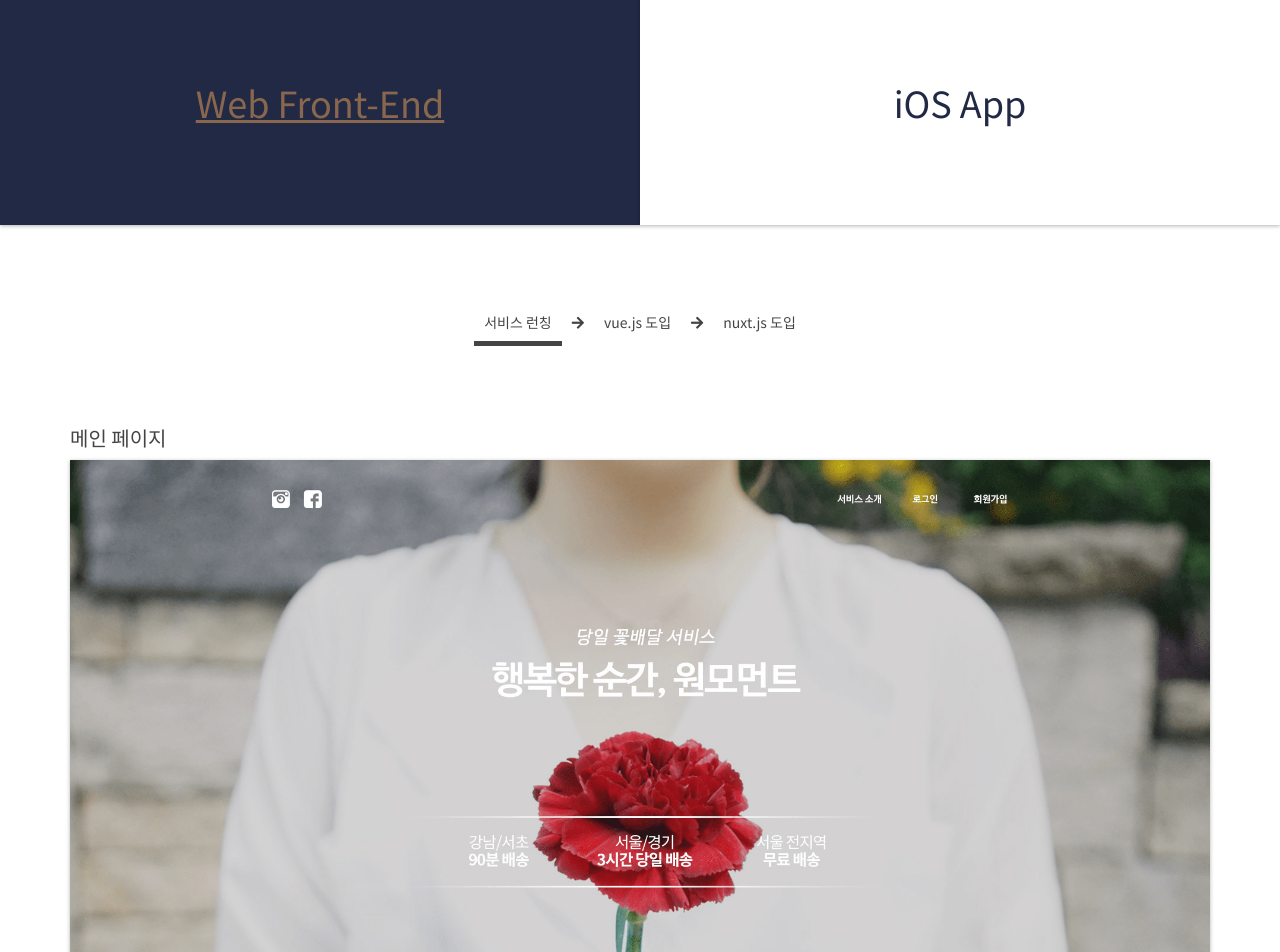
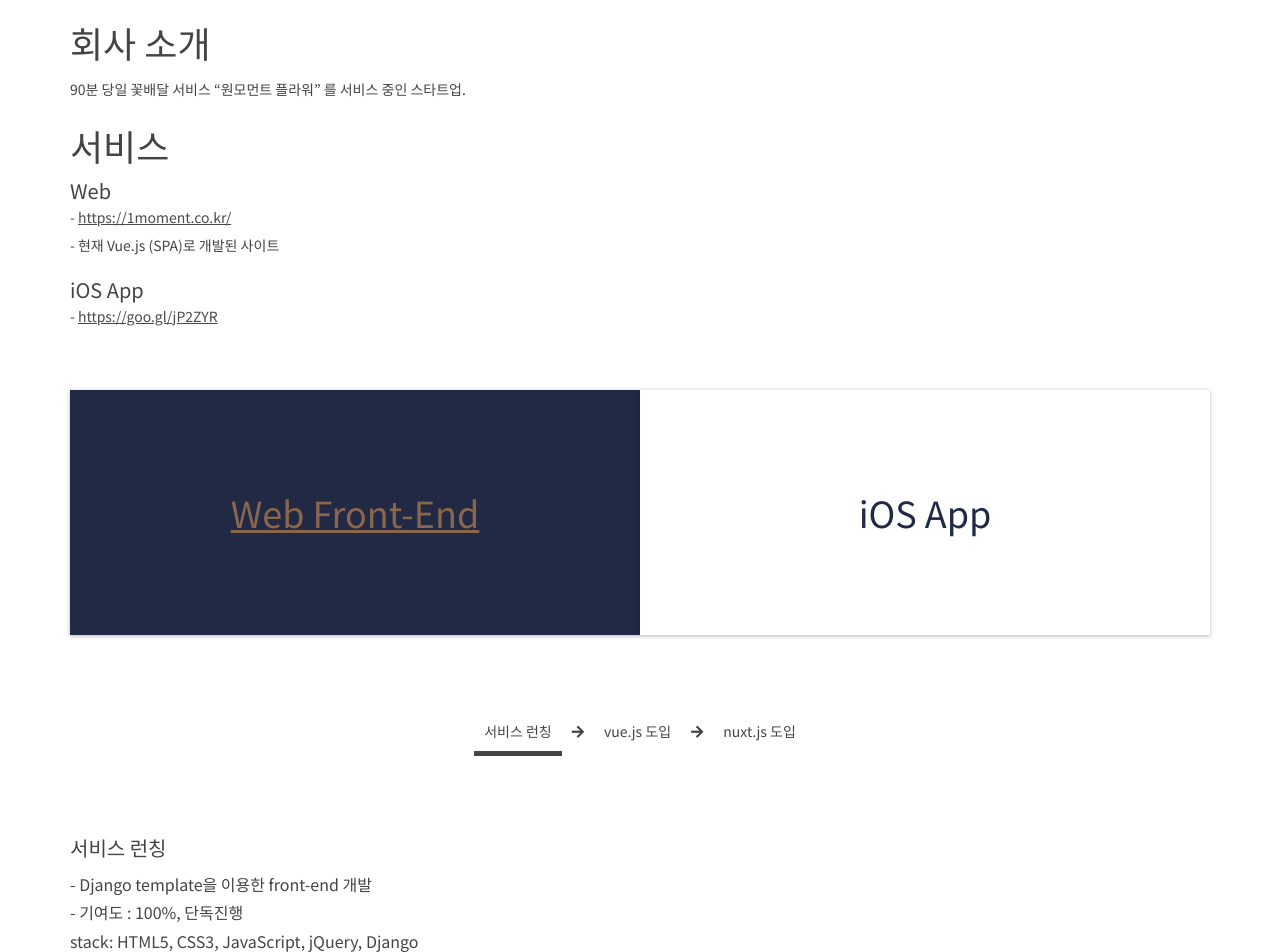
Before and after one commit to KimWooHyun/portfolio, a Nuxt app: page /work/onemoment in a window 1280 px wide. Shown: the part 660-1612 px from the top of the page. Built offline with nearby package versions, Linux system fonts and the light colour scheme.

Commit message:
Fix contents

```diff
--- a/components/index/WorkCard.vue
+++ b/components/index/WorkCard.vue
@@ -1,6 +1,7 @@
 <template>
   <figure class="flex flex-ai-center flex-jc-center" :style="cardStyle" @click="clickCard()">
-    <img :src="require('~/assets' + logoImg)" :class="imgResponsive ? 'img-responsive' : ''"/>
+    <p v-if="logoImg === 'ateamventures'">ATEAM VENTURES</p>
+    <img :src="require('~/assets' + logoImg)" :class="imgResponsive ? 'img-responsive' : ''" v-else/>
   </figure>
 </template>
 
@@ -51,6 +52,11 @@ figure:hover {
   transform: scale(1.05);
   transition: transform 0.35s;
 }
+p {
+  color: #ffffff;
+  text-align: center;
+  font-size: 4rem;
+}
 
 @media only screen and ( min-width : 768px ){
 }
--- a/pages/index.vue
+++ b/pages/index.vue
@@ -63,9 +63,9 @@ export default {
           link: 'onemoment'
         },
         {
-          img: '/image/companyLogo/logo-se.png',
+          img: 'ateamventures',
           imgResponsive: true,
-          style: { 'background-color': '#2fc1b6' },
+          style: { 'background-color': '#02c1f7' },
           link: 'ateamventures'
         }
       ],
--- a/pages/work/ateamventures/index.vue
+++ b/pages/work/ateamventures/index.vue
@@ -1,11 +1,42 @@
 <template>
   <section>
     <section class="flex flex-jc-center flex-ai-center section-main">
-      <div class="col-m-10 col-p-4">
-        <img src="~assets/image/companyLogo/logo-se.png" class="img-responsive"/>
+      <div class="col-m-12 col-p-12">
+        <h1>ATEAM VENTURES</h1>
+      </div>
+    </section>
+    <section class="container section-info">
+      <div class="col-m-12 col-p-12">
+        <h1>회사 소개</h1>
+        <p>3D Printer 공유 플랫폼 사이트 “ShapEngine” 을 서비스 중인 스타트업.</p>
+      </div>
+      <div class="col-m-12 col-p-12">
+        <h1>서비스</h1>
+        <h2>shapEngine</h2>
+        <p>- 3D Printer를 보유한 사람과 3D Modeling 도면을 보유한 사람을 매칭해 주는 중개 플랫폼</p>
+        <p>- <a href="https://shapengine.com/">https://shapengine.com/</a></p><br />
+        <h2>creatable labs</h2>
+        <p>- 자사 3D Printer 인 creatable 시리즈 판매 사이트</p>
+        <p>- <a href="https://creatablelabs.com/">https://creatablelabs.com/</a></p>
       </div>
     </section>
     <section class="container">
+      <div class="div-wrapper col-m-12 col-p-12">
+        <section class="flex flex-jc-center flex-ai-center section-se col-m-12 col-p-12">
+          <div class="col-m-10 col-p-4">
+            <img src="~assets/image/companyLogo/logo-se.png" class="img-responsive"/>
+          </div>
+        </section>
+        <h2 class="col-m-12 col-p-12">shapEngine 웹 서비스 제작</h2>
+        <div class="col-m-12 col-p-12 div-info">
+          <p>
+            - 3D Printer 를 보유 한 사람이 프린터를 등록 할 수 있는 프로세스 개발<br />
+            - Jinja2을 이용한 front-end 개발<br />
+            - 기여도 : 25%<br />
+            stack: Django, Jinja2, HTML5, CSS3, JavaScript
+          </p>
+        </div>
+      </div>
       <div class="div-wrapper col-m-12 col-p-12">
         <h2 class="col-m-12 col-p-12">주문하는 사람 프로세스</h2>
         <video width="100%" height="auto" controls>
@@ -34,14 +65,46 @@ export default {
 @import '~assets/css/color.less';
 
 .section-main {
+  height: 400px;
+  background-color: #02c1f7;
+  color: #ffffff;
+  text-align: center;
+  h1 {
+    font-size: 4rem;
+  }
+}
+
+.section-se {
+  height: 200px;
   background-color: #2fc1b6;
-  height: 400px;;
+  margin-bottom: 40px;
 }
 
 .div-wrapper {
-  margin: 60px 0px 60px 0px;
+  margin: 60px 0px 0px 0px;
   video {
     padding: 10px 0px;
+  }
+}
+
+.section-info {
+  padding-top: 40px;
+  h1 {
+    padding-bottom: 10px;
+  }
+  div {
+    margin-bottom: 20px;
+  }
+  p {
+    line-height: 2;
+  }
+}
+
+.div-info {
+  margin: 10px 0px 0px 0px;
+  p {
+    font-size: 16px;
+    line-height: 1.8;
   }
 }
 
--- a/pages/work/onemoment/index.vue
+++ b/pages/work/onemoment/index.vue
@@ -8,8 +8,22 @@
         </div>
       </div>
     </section>
-    <section class="section-main-tab">
-      <ul class="flex flex-wrap flex-jc-center ">
+    <section class="container section-info">
+      <div class="col-m-12 col-p-12">
+        <h1>회사 소개</h1>
+        <p>90분 당일 꽃배달 서비스 “원모먼트 플라워” 를 서비스 중인 스타트업.</p>
+      </div>
+      <div class="col-m-12 col-p-12">
+        <h1>서비스</h1>
+        <h2>Web</h2>
+        <p>- <a href="https://1moment.co.kr/">https://1moment.co.kr/</a></p>
+        <p>- 현재 Vue.js (SPA)로 개발된 사이트</p><br />
+        <h2>iOS App</h2>
+        <p>- <a href="https://goo.gl/jP2ZYR">https://goo.gl/jP2ZYR</a></p>
+      </div>
+    </section>
+    <section class="container section-main-tab">
+      <ul class="flex flex-wrap flex-jc-center col-m-12 col-p-12">
         <li :class="['col-m-6', 'col-p-6', activeMainTab === 'web' ? 'active' : '' ]" @click="clickMainTab('web')">
           <h1>Web Front-End</h1>
         </li>
@@ -34,6 +48,14 @@
         <section class="container">
           <section v-if="activeWebTab === 'django'">
             <div class="flex flex-wrap flex-jc-center">
+              <h2 class="col-m-12 col-p-12">서비스 런칭</h2>
+              <div class="col-m-12 col-p-12 div-info">
+                <p>
+                  - Django template을 이용한 front-end 개발<br/>
+                  - 기여도 : 100%, 단독진행<br/>
+                  stack: HTML5, CSS3, JavaScript, jQuery, Django
+                </p>
+              </div>
               <h2 class="col-m-12 col-p-12">메인 페이지</h2>
               <div class="col-m-12 col-p-12 div-img">
                 <img src="~assets/image/om/onemoment.png" class="img-responsive"/>
@@ -46,6 +68,17 @@
           </section>
           <section v-else-if="activeWebTab === 'vue'">
             <div class="flex flex-wrap flex-jc-center">
+              <h2 class="col-m-12 col-p-12">vue.js 도입</h2>
+              <div class="col-m-12 col-p-12 div-info">
+                <p>
+                  - 원모먼트 서비스 사이트 전체 리뉴얼<br/>
+                  - Vue.js (SPA) 도입<br/>
+                  - 비동기 처리를 이용한 서비스 속도 개선<br/>
+                  - vue-resource 를 활용한 api call<br/>
+                  - 기여도 : 45%<br/>
+                  stack: Vue.js, Bootstrap 4, Bootstrap 3, jQuery
+                </p>
+              </div>
               <h2 class="col-m-12 col-p-12">메인 페이지</h2>
               <div class="col-m-12 col-p-12 div-img">
                 <img src="~assets/image/om/onemoment-vue.png" class="img-responsive"/>
@@ -58,6 +91,20 @@
           </section>
           <section v-else-if="activeWebTab === 'nuxt'">
             <div class="flex flex-wrap flex-jc-center">
+              <h2 class="col-m-12 col-p-12">nuxt.js 도입</h2>
+              <div class="col-m-12 col-p-12 div-info">
+                <p>
+                  - 원모먼트 서비스 사이트 전체 리뉴얼<br/>
+                  - Nuxt.js 도입 및 SSR 지원<br/>
+                  - css 프레임워크 제거 및 LESS 도입<br/>
+                  - 그리드 시스템 개발<br/>
+                  - 시멘틱 웹 표준 준수<br/>
+                  - axios 를 활용한 api call<br/>
+                  - PM2, ecosystem을 이용한 배포 자동화<br/>
+                  - 기여도 : 100%, 단독진행<br/>
+                  stack: Vue.js, Nuxt.js, Less
+                </p>
+              </div>
               <h2 class="col-m-12 col-p-12">메인 페이지</h2>
               <div class="col-m-12 col-p-12 div-img">
                 <img src="~assets/image/om/onemoment-nuxt.png" class="img-responsive"/>
@@ -149,6 +196,19 @@ section {
     }
   }
 }
+.section-info {
+  padding-top: 40px;
+  padding-bottom: 40px;
+  h1 {
+    padding-bottom: 10px;
+  }
+  div {
+    margin-bottom: 20px;
+  }
+  p {
+    line-height: 2;
+  }
+}
 .section-main-tab {
   li {
     padding: 50px 0px;
@@ -171,6 +231,13 @@ section {
   }
   li.active {
     border-bottom: 5px solid @dark-black;
+  }
+}
+.div-info {
+  margin: 10px 0px 60px 0px;
+  p {
+    font-size: 16px;
+    line-height: 1.8;
   }
 }
 .div-img {
```
